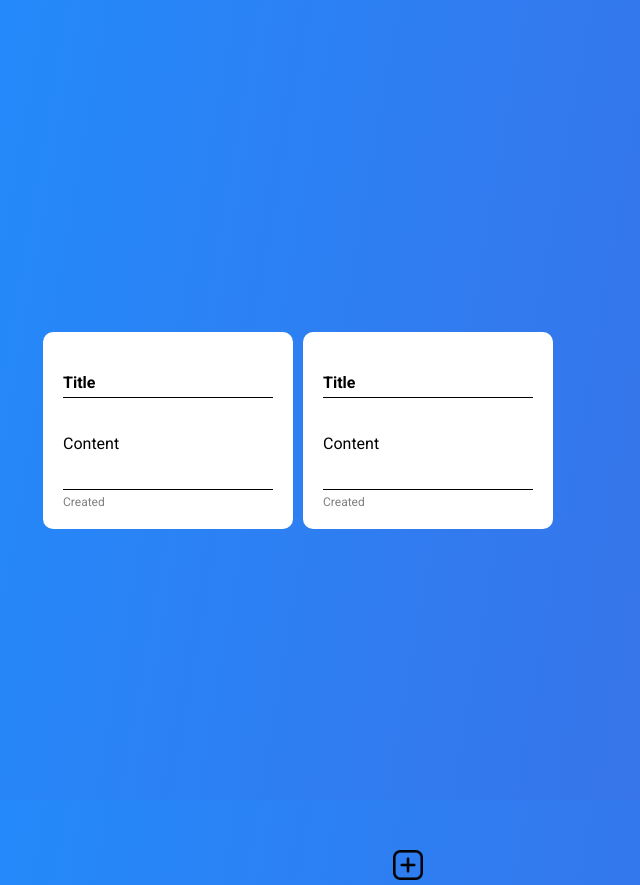
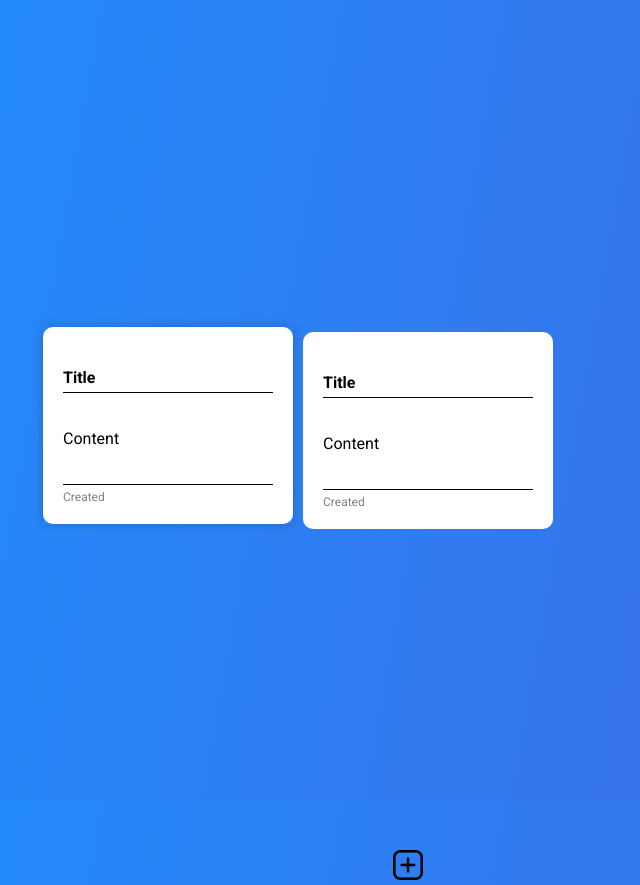
Before and after one commit to schmenniooo/Journal_IO, a React (Vite) app: page / in a window 1280 px wide. In both pictures the pointer is over the item 400 px from the left and 430 px from the top of the page. Shown: the whole page, without its empty margins (232-872 px from the left). Built offline with nearby package versions, Linux system fonts and the light colour scheme.

Commit message:
hovering effect

```diff
--- a/src/components/Main/main.css
+++ b/src/components/Main/main.css
@@ -25,6 +25,14 @@
     flex-direction: column;
     gap: 10px;
     width: 250px;
+    transition: 0.3s ease, box-shadow 0.3s ease;
+}
+.journalListItem:hover {
+
+    cursor: pointer;
+    transform: translateY(-5px);
+    transition: 0.2s;
+    box-shadow: 0 0 10px rgba(0, 0, 0, 0.2);
 }
 
 .journalEntry {
```
